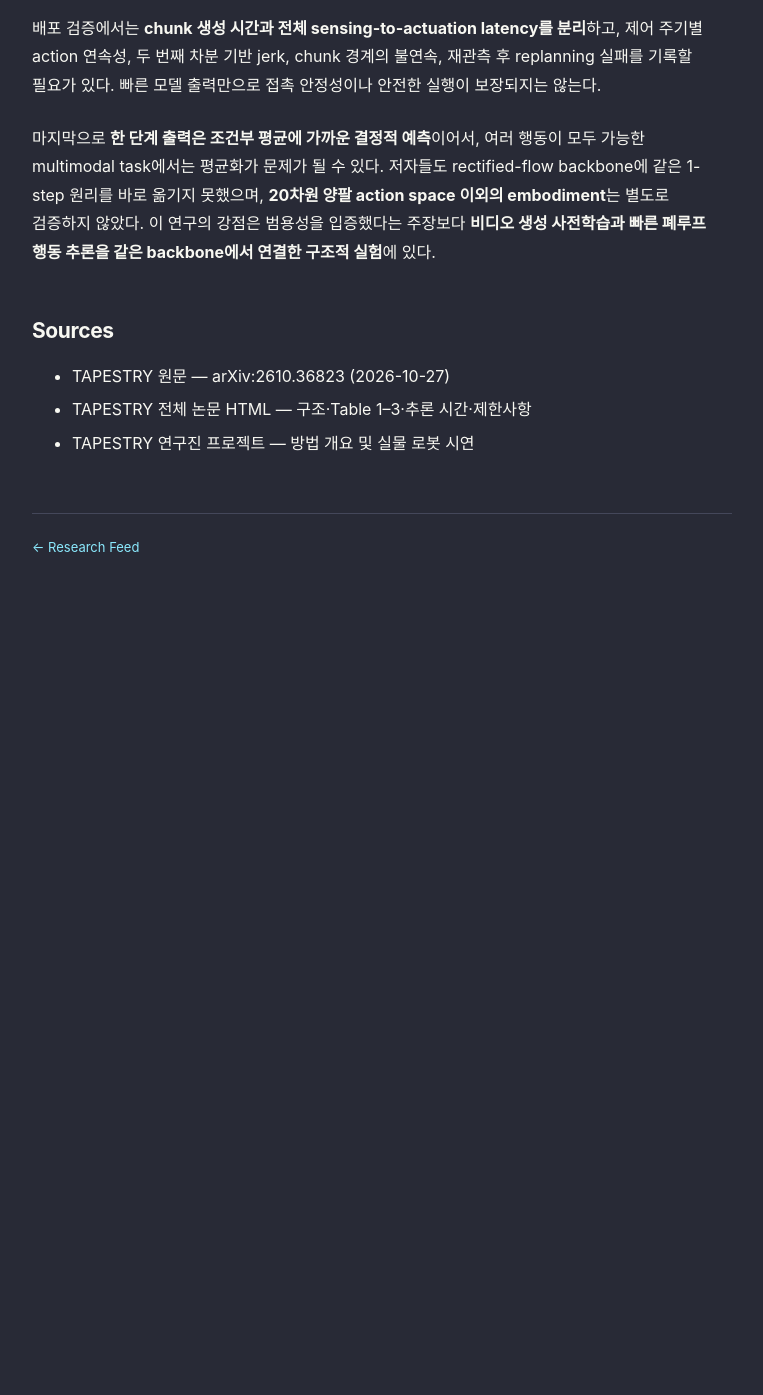
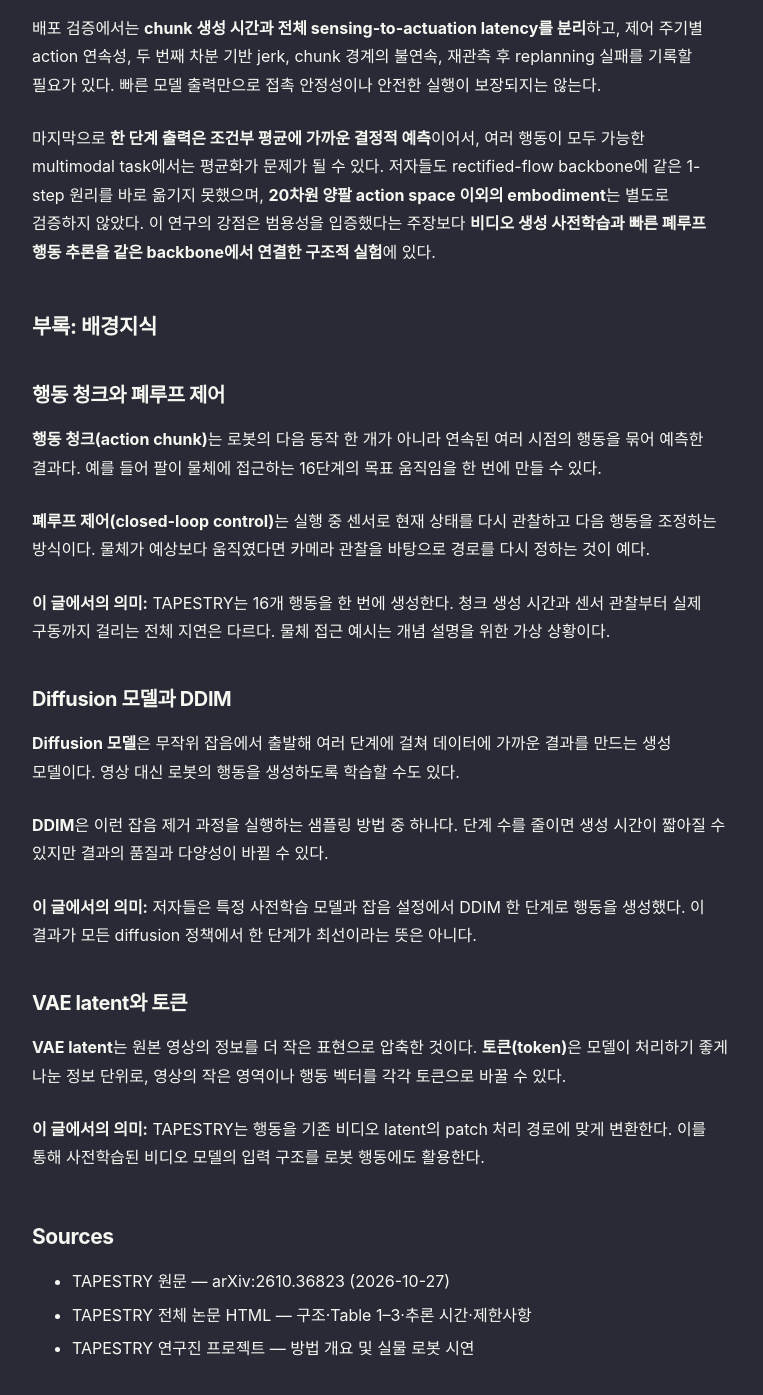
Before and after one commit to nayana224/nayana224.github.io, a Jekyll site: the page built from _research_feed/2026-10-31-research-papers.md, in a window 1280 px wide and 1400 px high, scrolled down 2184 px. Shown: the top 1395 px of the window, without its empty margins (258-1021 px from the left). Built offline with Jekyll 4.4.1, drawn with Linux system fonts in a browser that asks for light colours; before the commit the page ends 2814 px from its top, so only the background shows below that.

Commit message:
Add article background knowledge

```diff
--- a/_research_feed/2026-10-31-research-papers.md
+++ b/_research_feed/2026-10-31-research-papers.md
@@ -43,6 +43,30 @@
 
 마지막으로 **한 단계 출력은 조건부 평균에 가까운 결정적 예측**이어서, 여러 행동이 모두 가능한 multimodal task에서는 평균화가 문제가 될 수 있다. 저자들도 rectified-flow backbone에 같은 1-step 원리를 바로 옮기지 못했으며, **20차원 양팔 action space 이외의 embodiment**는 별도로 검증하지 않았다. 이 연구의 강점은 범용성을 입증했다는 주장보다 **비디오 생성 사전학습과 빠른 폐루프 행동 추론을 같은 backbone에서 연결한 구조적 실험**에 있다.
 
+## 부록: 배경지식
+
+### 행동 청크와 폐루프 제어
+
+**행동 청크(action chunk)**는 로봇의 다음 동작 한 개가 아니라 연속된 여러 시점의 행동을 묶어 예측한 결과다. 예를 들어 팔이 물체에 접근하는 16단계의 목표 움직임을 한 번에 만들 수 있다.
+
+**폐루프 제어(closed-loop control)**는 실행 중 센서로 현재 상태를 다시 관찰하고 다음 행동을 조정하는 방식이다. 물체가 예상보다 움직였다면 카메라 관찰을 바탕으로 경로를 다시 정하는 것이 예다.
+
+**이 글에서의 의미:** TAPESTRY는 16개 행동을 한 번에 생성한다. 청크 생성 시간과 센서 관찰부터 실제 구동까지 걸리는 전체 지연은 다르다. 물체 접근 예시는 개념 설명을 위한 가상 상황이다.
+
+### Diffusion 모델과 DDIM
+
+**Diffusion 모델**은 무작위 잡음에서 출발해 여러 단계에 걸쳐 데이터에 가까운 결과를 만드는 생성 모델이다. 영상 대신 로봇의 행동을 생성하도록 학습할 수도 있다.
+
+**DDIM**은 이런 잡음 제거 과정을 실행하는 샘플링 방법 중 하나다. 단계 수를 줄이면 생성 시간이 짧아질 수 있지만 결과의 품질과 다양성이 바뀔 수 있다.
+
+**이 글에서의 의미:** 저자들은 특정 사전학습 모델과 잡음 설정에서 DDIM 한 단계로 행동을 생성했다. 이 결과가 모든 diffusion 정책에서 한 단계가 최선이라는 뜻은 아니다.
+
+### VAE latent와 토큰
+
+**VAE latent**는 원본 영상의 정보를 더 작은 표현으로 압축한 것이다. **토큰(token)**은 모델이 처리하기 좋게 나눈 정보 단위로, 영상의 작은 영역이나 행동 벡터를 각각 토큰으로 바꿀 수 있다.
+
+**이 글에서의 의미:** TAPESTRY는 행동을 기존 비디오 latent의 patch 처리 경로에 맞게 변환한다. 이를 통해 사전학습된 비디오 모델의 입력 구조를 로봇 행동에도 활용한다.
+
 ## Sources
 
 - [TAPESTRY 원문 — arXiv:2610.36823 (2026-10-27)](https://arxiv.org/abs/2610.36823)
```
